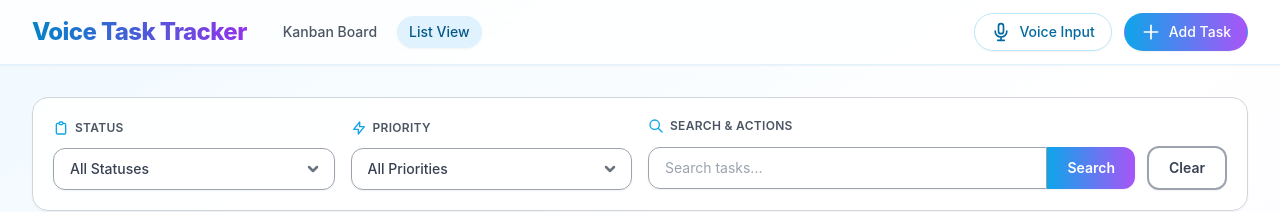
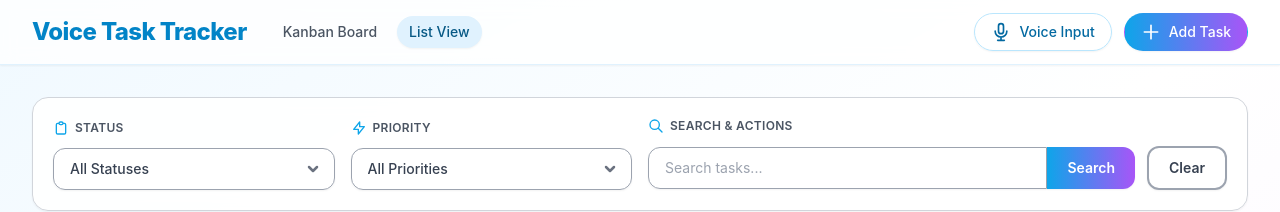
Before and after one commit to SauravHeycoach/Voice-Enabled-Task-Tracker, a React (Vite) app in the folder frontend/: page /list in a window 1280 px wide. Shown: the top 212 px of the page. Built offline with nearby package versions, Linux system fonts and the light colour scheme; no server answers.

Commit message:
Refactor UI styles in Layout and KanbanView for improved readability and consistency

```diff
--- a/frontend/src/components/Layout.jsx
+++ b/frontend/src/components/Layout.jsx
@@ -28,7 +28,7 @@ const Layout = ({ children }) => {
         <div className="max-w-7xl mx-auto px-4 sm:px-6 lg:px-8">
           <div className="flex justify-between items-center h-16">
             <div className="flex items-center space-x-6">
-              <h1 className="text-2xl font-extrabold bg-gradient-to-r from-primary-600 to-purple-600 bg-clip-text text-transparent tracking-tight">
+              <h1 className="text-2xl font-extrabold bg-primary-600 bg-clip-text text-transparent tracking-tight">
                 Voice Task Tracker
               </h1>
               <nav className="flex space-x-2">
--- a/frontend/src/views/KanbanView.jsx
+++ b/frontend/src/views/KanbanView.jsx
@@ -150,7 +150,7 @@ const KanbanView = () => {
                   <h2 className="text-lg font-semibold text-gray-800">
                     {status}
                   </h2>
-                  <span className="bg-primary-50 text-primary-700 text-xs px-2.5 py-1 rounded-full shadow-sm">
+                  <span className="bg-primary-100 text-primary-900 text-xs font-bold px-3 py-1.5 rounded-full shadow-sm border border-primary-300">
                     {tasksByStatus[status].length}
                   </span>
                 </div>
```
